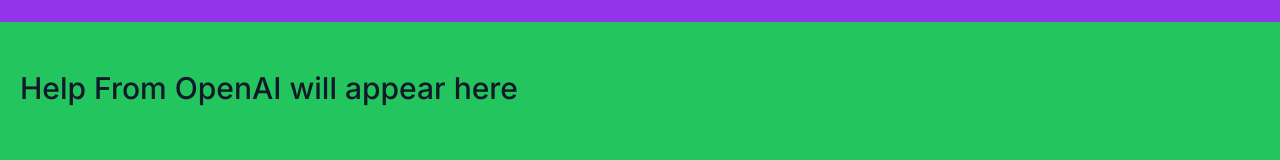
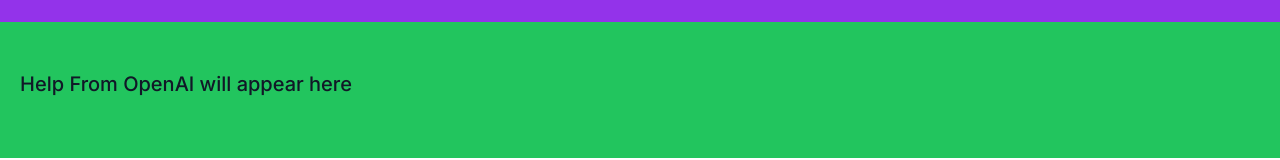
Before and after one commit to Sanil-Surve/Daily-Task-Planner, a Next.js app: page / in a window 1280 px wide. Shown: the part 736-896 px from the top of the page. Built offline with nearby package versions, Linux system fonts and the light colour scheme; no server answers; the database is empty.

Commit message:
initial commit

```diff
--- a/app/page.js
+++ b/app/page.js
@@ -174,7 +174,7 @@
       </div>
       <div className="container px-5 py-12 mx-auto bg-green-500">
         <section>
-          <h1 className="sm:text-3xl text-2xl font-medium title-font mb-4 text-gray-900">
+          <h1 className="sm:text-xl text-lg font-medium title-font mb-3 text-gray-900">
             <p>{help}</p>
           </h1>
         </section>
```
Also changed, not shown: 1 other file (tests, documents, lock files or other folders).
